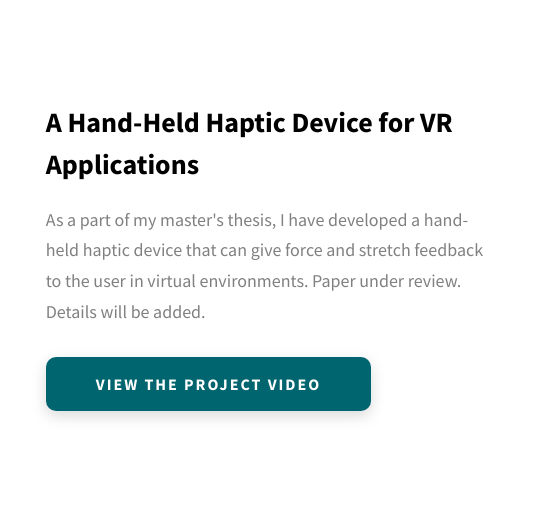
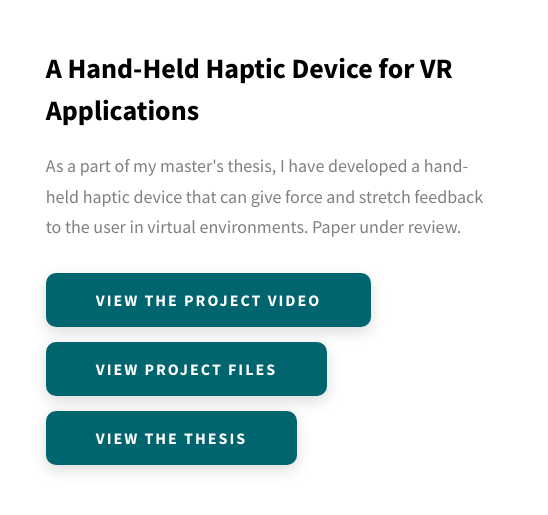
Before and after one commit to bataseven/bataseven.github.io, a website: page index.html in a window 1280 px wide. Shown: the part 2095-2610 px from the top of the page, 732-1280 px from the left. Drawn offline with Linux system fonts and the light colour scheme.

Commit message:
Added thesis details

```diff
--- a/index.html
+++ b/index.html
@@ -193,10 +193,16 @@
           <div class="projects__row-content">
             <h3 class="projects__row-content-title" id="haptic">A Hand-Held Haptic Device for VR Applications</h3>
             <p class="projects__row-content-desc">
-              As a part of my master's thesis, I have developed a hand-held haptic device that can give force and stretch feedback to the user in virtual environments. Paper under review. Details will be added.
+              As a part of my master's thesis, I have developed a hand-held haptic device that can give force and stretch feedback to the user in virtual environments. Paper under review.
             </p>
             <a href="https://www.youtube.com/watch?v=UpuJ1ES_8QQ" class="btn btn--med btn--theme dynamicBgClr"
             target="_blank">View the Project Video</a>
+            <br>
+            <a href="https://github.com/bataseven/Haptic-Device" class="btn btn--med btn--theme dynamicBgClr"
+            target="_blank">View Project Files</a>
+            <br>
+            <a href="./assets/pdf/Thesis.pdf" class="btn btn--med btn--theme dynamicBgClr"
+            target="_blank">View the Thesis</a>
           </div>
         </div>
 
```
Also changed, not shown: 1 other file.
